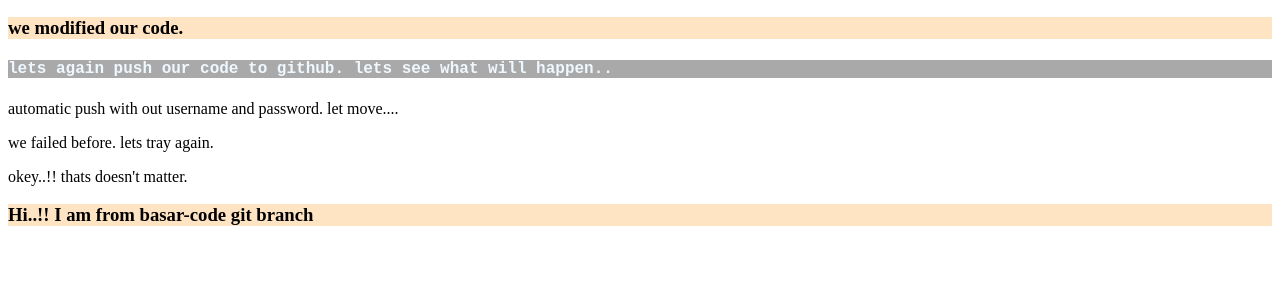
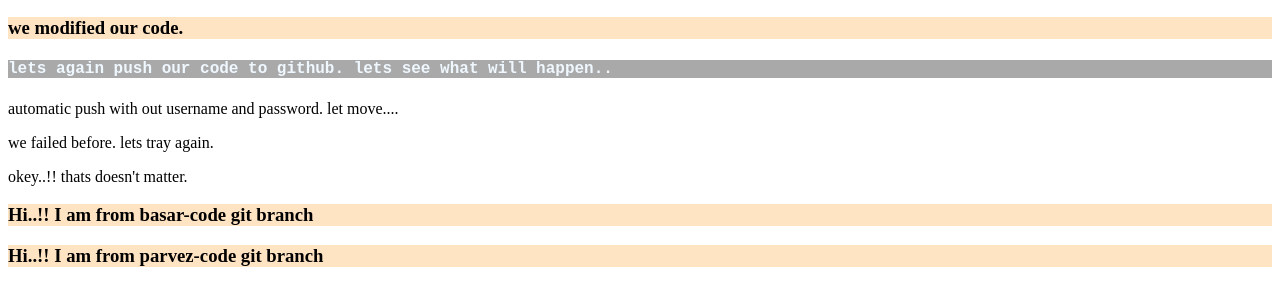
Before and after one commit to Khairul-Basar/my-project-git, a plain HTML site: page index.html in a window 1280 px wide. Shown: the part 168-474 px from the top of the page. Drawn offline with Linux system fonts and the light colour scheme.

Commit message:
git branch parvez-code

```diff
--- a/index.html
+++ b/index.html
@@ -22,6 +22,8 @@
   <p> okey..!! thats doesn't matter.</p>
 
   <h3>Hi..!! I am from basar-code git branch</h3>
+
+  <h3>Hi..!! I am from parvez-code git branch</h3>
 </body>
 
 </html>
```
